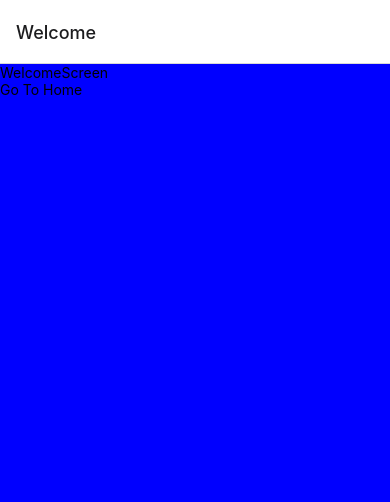
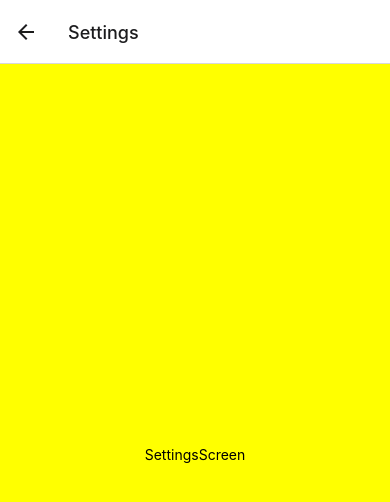
Before and after one commit to LauriePlisson/myMoodApp, a React Native app in the folder frontend/: screen /Settings in a window 390 px wide. Shown: the top 502 px of the page. Built offline with nearby package versions, Linux system fonts and the light colour scheme.

Commit message:
navigation + icone

```diff
--- a/frontend/App.js
+++ b/frontend/App.js
@@ -6,17 +6,29 @@ import HomeScreen from "./screens/HomeScreen";
 import HistoryScreen from "./screens/HistoryScreen";
 import SettingsScreen from "./screens/SettingsScreen";
 import { StatusBar } from "expo-status-bar";
-import { StyleSheet, Text, View } from "react-native";
+import { StyleSheet, Text, TouchableOpacity, View } from "react-native";
+import { Settings } from "lucide-react-native";
 
 const Stack = createNativeStackNavigator();
 const Tab = createBottomTabNavigator();
 
-const TabNavigator = () => {
+const TabNavigator = ({ navigation }) => {
   return (
-    <Tab.Navigator>
+    <Tab.Navigator
+      screenOptions={{
+        title: "MyMOOD",
+        headerTransparent: true,
+        headerRight: () => {
+          return (
+            <TouchableOpacity onPress={() => navigation.navigate("Settings")}>
+              <Settings size={24} />
+            </TouchableOpacity>
+          );
+        },
+      }}
+    >
       <Tab.Screen name="Home" component={HomeScreen} />
       <Tab.Screen name="History" component={HistoryScreen} />
-      <Tab.Screen name="Settings" component={SettingsScreen} />
     </Tab.Navigator>
   );
 };
@@ -24,9 +36,18 @@ const TabNavigator = () => {
 export default function App() {
   return (
     <NavigationContainer>
-      <Stack.Navigator>
-        <Stack.Screen name="Welcome" component={WelcomeScreen} />
+      <Stack.Navigator screenOptions={{ headerShown: false }}>
+        <Stack.Screen
+          name="Welcome"
+          component={WelcomeScreen}
+          options={{ headerShow: false }}
+        />
         <Stack.Screen name="TabNavigator" component={TabNavigator} />
+        <Stack.Screen
+          name="Settings"
+          component={SettingsScreen}
+          options={{ headerShown: true, headerBackVisible: true }}
+        />
       </Stack.Navigator>
     </NavigationContainer>
   );
--- a/frontend/package.json
+++ b/frontend/package.json
@@ -14,10 +14,12 @@
     "@react-navigation/native-stack": "6",
     "expo": "~54.0.12",
     "expo-status-bar": "~3.0.8",
+    "lucide-react-native": "^0.545.0",
     "react": "19.1.0",
     "react-native": "0.81.4",
-    "react-native-safe-area-context": "~5.6.0",
-    "react-native-screens": "~4.16.0"
+    "react-native-safe-area-context": "^5.6.1",
+    "react-native-screens": "~4.16.0",
+    "react-native-svg": "^15.14.0"
   },
   "private": true
 }
--- a/frontend/screens/HistoryScreen.js
+++ b/frontend/screens/HistoryScreen.js
@@ -1,4 +1,5 @@
 import { Text, View, TouchableOpacity, StyleSheet } from "react-native";
+import { SafeAreaView } from "react-native-safe-area-context";
 
 export default function HistoryScreen() {
   return (
@@ -10,6 +11,9 @@ export default function HistoryScreen() {
 const styles = StyleSheet.create({
   container: {
     flex: 1,
+    flexDirection: "column",
+    justifyContent: "center",
+    alignItems: "center",
     backgroundColor: "green",
   },
 });
--- a/frontend/screens/HomeScreen.js
+++ b/frontend/screens/HomeScreen.js
@@ -1,15 +1,19 @@
 import { Text, View, TouchableOpacity, StyleSheet } from "react-native";
+import { SafeAreaView } from "react-native-safe-area-context";
 
 export default function HomeScreen({ navigation }) {
   return (
-    <View style={styles.container}>
+    <SafeAreaView style={styles.container}>
       <Text>HomeScreen</Text>
-    </View>
+    </SafeAreaView>
   );
 }
 const styles = StyleSheet.create({
   container: {
     flex: 1,
+    flexDirection: "column",
+    justifyContent: "center",
+    alignItems: "center",
     backgroundColor: "red",
   },
 });
--- a/frontend/screens/SettingsScreen.js
+++ b/frontend/screens/SettingsScreen.js
@@ -1,15 +1,19 @@
 import { Text, View, TouchableOpacity, StyleSheet } from "react-native";
+import { SafeAreaView } from "react-native-safe-area-context";
 
 export default function SettingsScreen() {
   return (
-    <View style={styles.container}>
+    <SafeAreaView style={styles.container}>
       <Text>SettingsScreen</Text>
-    </View>
+    </SafeAreaView>
   );
 }
 const styles = StyleSheet.create({
   container: {
     flex: 1,
+    flexDirection: "column",
+    justifyContent: "center",
+    alignItems: "center",
     backgroundColor: "yellow",
   },
 });
--- a/frontend/screens/WelcomeScreen.js
+++ b/frontend/screens/WelcomeScreen.js
@@ -1,8 +1,9 @@
 import { Text, View, TouchableOpacity, StyleSheet } from "react-native";
+import { SafeAreaView } from "react-native-safe-area-context";
 
 export default function WelcomeScreen({ navigation }) {
   return (
-    <View style={styles.container}>
+    <SafeAreaView style={styles.container}>
       <Text>WelcomeScreen</Text>
       <TouchableOpacity
         onPress={() => {
@@ -11,13 +12,16 @@ export default function WelcomeScreen({ navigation }) {
       >
         <Text>Go To Home</Text>
       </TouchableOpacity>
-    </View>
+    </SafeAreaView>
   );
 }
 
 const styles = StyleSheet.create({
   container: {
     flex: 1,
+    flexDirection: "column",
+    justifyContent: "center",
+    alignItems: "center",
     backgroundColor: "blue",
   },
 });
```
Also changed, not shown: 1 other file (tests, documents, lock files or other folders).
